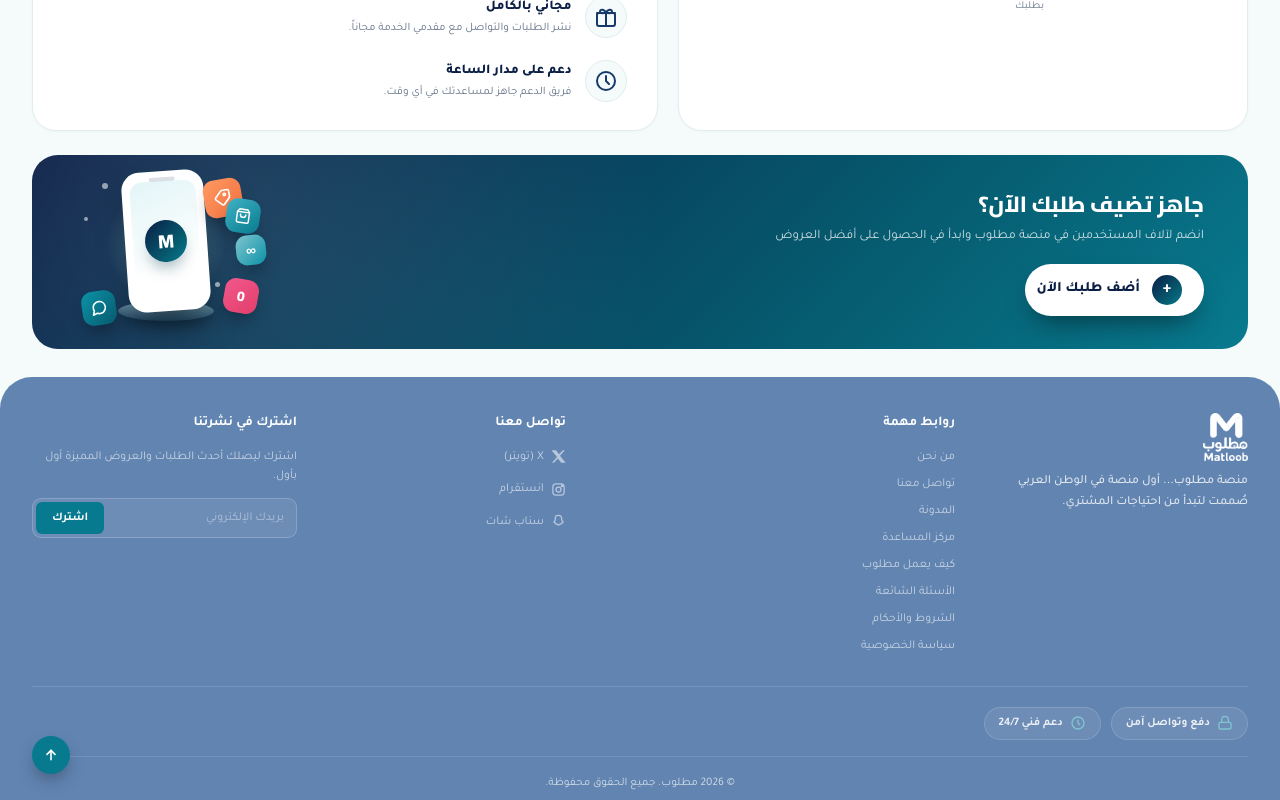
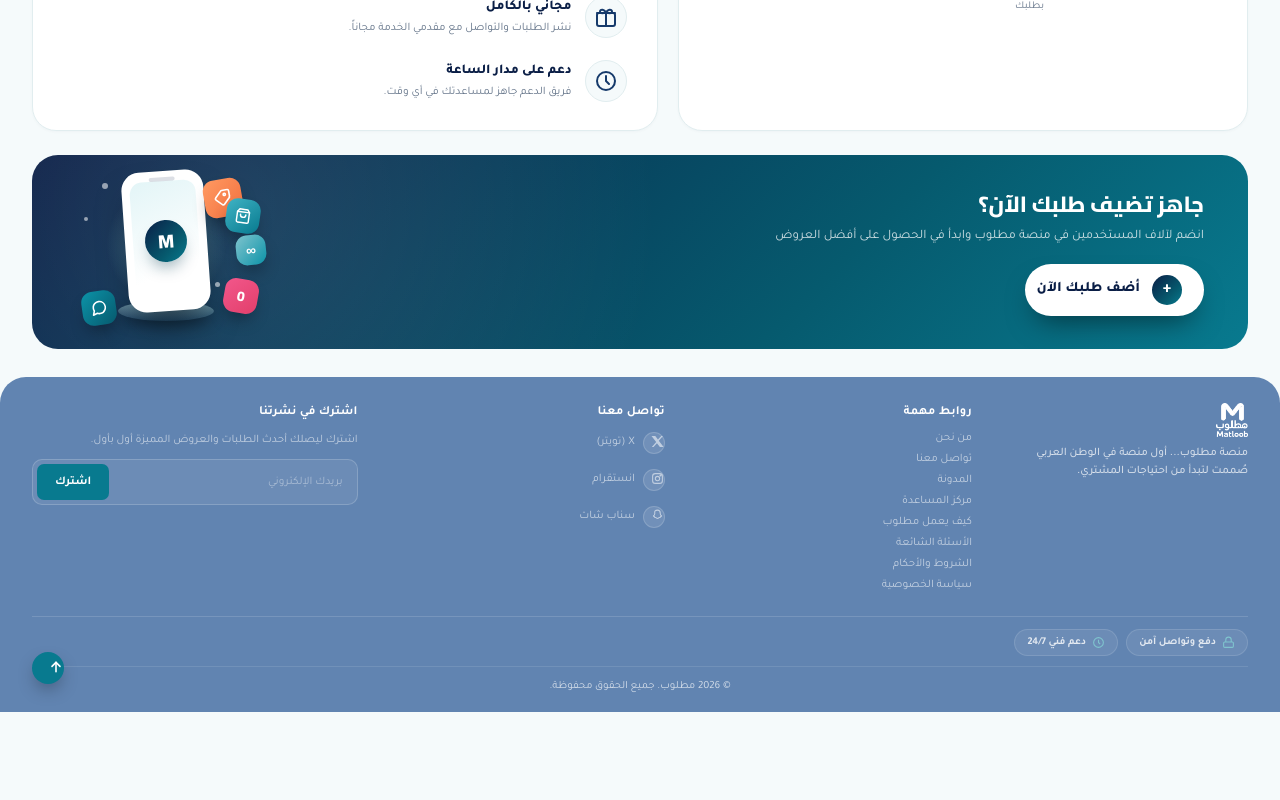
Before and after one commit to matloob2026/matloob-platform, a Next.js app: page / in a window 1280 px wide. Shown: the part 2238-3038 px from the top of the page. After the commit the page ends 2950 px from the top, so only its background shows below. Built offline with nearby package versions, Linux system fonts and the light colour scheme; no server answers; the database is empty.

Commit message:
footer-section-redesign
footer-section-redesign

```diff
--- a/src/content/marketing/homepage-body.html
+++ b/src/content/marketing/homepage-body.html
@@ -609,9 +609,9 @@
         <div>
           <h4>تواصل معنا</h4>
           <ul class="footer-social-list">
-            <li><!--CMS:SOCIAL_X_START--><a href="#" aria-label="X"><svg width="15" height="15" viewBox="0 0 24 24" fill="currentColor"><path d="M18.9 2H22l-7.6 8.7L23.3 22h-6.9l-5.4-6.9L4.7 22H1.5l8.1-9.3L.9 2h7l4.9 6.3L18.9 2z"/></svg><span>X (تويتر)</span></a><!--CMS:SOCIAL_X_END--></li>
-            <li><!--CMS:SOCIAL_INSTAGRAM_START--><a href="#" aria-label="Instagram"><svg width="15" height="15" viewBox="0 0 24 24" fill="none" stroke="currentColor" stroke-width="2"><rect x="3" y="3" width="18" height="18" rx="5"/><circle cx="12" cy="12" r="4"/><circle cx="17.5" cy="6.5" r="1"/></svg><span>انستقرام</span></a><!--CMS:SOCIAL_INSTAGRAM_END--></li>
-            <li><a href="#" aria-label="Snapchat"><svg width="15" height="15" viewBox="0 0 24 24" fill="none" stroke="currentColor" stroke-width="2"><path d="M12 2c3 0 5 2.2 5 5.5 0 2 .5 3 1 3.7.5.6 1.5 1 1.5 1.6 0 .7-1.2 1-2 1.3-.2 1 0 1.4-.6 1.6-.6.2-1.6-.1-2.2.3-.6.4-1 1.5-2.7 1.5s-2.1-1.1-2.7-1.5c-.6-.4-1.6-.1-2.2-.3-.6-.2-.4-.6-.6-1.6-.8-.3-2-.6-2-1.3 0-.6 1-1 1.5-1.6.5-.7 1-1.7 1-3.7C6 4.2 8 2 12 2z"/></svg><span>سناب شات</span></a></li>
+            <li><!--CMS:SOCIAL_X_START--><a href="#" aria-label="X"><span class="social-icon"><svg width="13" height="13" viewBox="0 0 24 24" fill="currentColor"><path d="M18.9 2H22l-7.6 8.7L23.3 22h-6.9l-5.4-6.9L4.7 22H1.5l8.1-9.3L.9 2h7l4.9 6.3L18.9 2z"/></svg></span><span>X (تويتر)</span></a><!--CMS:SOCIAL_X_END--></li>
+            <li><!--CMS:SOCIAL_INSTAGRAM_START--><a href="#" aria-label="Instagram"><span class="social-icon"><svg width="13" height="13" viewBox="0 0 24 24" fill="none" stroke="currentColor" stroke-width="2"><rect x="3" y="3" width="18" height="18" rx="5"/><circle cx="12" cy="12" r="4"/><circle cx="17.5" cy="6.5" r="1"/></svg></span><span>انستقرام</span></a><!--CMS:SOCIAL_INSTAGRAM_END--></li>
+            <li><a href="#" aria-label="Snapchat"><span class="social-icon"><svg width="13" height="13" viewBox="0 0 24 24" fill="none" stroke="currentColor" stroke-width="2"><path d="M12 2c3 0 5 2.2 5 5.5 0 2 .5 3 1 3.7.5.6 1.5 1 1.5 1.6 0 .7-1.2 1-2 1.3-.2 1 0 1.4-.6 1.6-.6.2-1.6-.1-2.2.3-.6.4-1 1.5-2.7 1.5s-2.1-1.1-2.7-1.5c-.6-.4-1.6-.1-2.2-.3-.6-.2-.4-.6-.6-1.6-.8-.3-2-.6-2-1.3 0-.6 1-1 1.5-1.6.5-.7 1-1.7 1-3.7C6 4.2 8 2 12 2z"/></svg></span><span>سناب شات</span></a></li>
           </ul>
         </div>
         <div class="footer-newsletter-col">
--- a/src/styles/marketing.css
+++ b/src/styles/marketing.css
@@ -510,53 +510,61 @@
   .matloob-marketing-root .cta-dot.dot-3{width:5px; height:5px; bottom:40px; right:36px;}
 
   /* ===================== FOOTER ===================== */
-  .matloob-marketing-root footer.site{background:var(--footer-bg); color:rgba(255,255,255,.72); padding:36px 0 8px; position:relative; z-index:1; border-radius:32px 32px 0 0;}
-  .matloob-marketing-root .footer-top{display:grid; grid-template-columns:1.1fr 1.5fr 1fr 1.1fr; gap:28px; padding-bottom:22px; border-bottom:1px solid rgba(255,255,255,.14);}
-  .matloob-marketing-root .footer-brand{max-width:300px;}
-  .matloob-marketing-root .footer-logo{height:48px; width:auto; margin-bottom:10px; filter:brightness(0) invert(1);}
-  .matloob-marketing-root .footer-brand p{font-size:12.5px; font-weight:500; line-height:1.65; color:rgba(255,255,255,.78);}
-  .matloob-marketing-root .footer-grid{display:contents;}
+  .matloob-marketing-root footer.site{background:var(--footer-bg); color:rgba(255,255,255,.72); padding:26px 0 16px; position:relative; z-index:1; border-radius:26px 26px 0 0;}
+  .matloob-marketing-root .footer-top{display:flex; align-items:flex-start; justify-content:space-between; gap:26px; padding-bottom:16px; border-bottom:1px solid rgba(255,255,255,.14);}
+  .matloob-marketing-root .footer-brand{flex:0 0 250px; max-width:250px;}
+  .matloob-marketing-root .footer-logo{height:34px; width:auto; margin-bottom:8px; filter:brightness(0) invert(1);}
+  .matloob-marketing-root .footer-brand p{font-size:11.5px; font-weight:500; line-height:1.55; color:rgba(255,255,255,.7);}
+  .matloob-marketing-root .footer-grid{flex:1; display:grid; grid-template-columns:1fr 1fr 1.15fr; gap:24px;}
   .matloob-marketing-root .footer-grid h4,
-  .matloob-marketing-root .footer-newsletter-col h4{color:#fff; font-size:13.5px; margin-bottom:14px; font-weight:700;}
-  .matloob-marketing-root .footer-grid li{margin-bottom:9px; font-size:12px;}
-  .matloob-marketing-root .footer-grid a{color:rgba(255,255,255,.65); transition:color .2s ease; display:inline-flex; align-items:center; gap:7px;}
+  .matloob-marketing-root .footer-newsletter-col h4{color:#fff; font-size:12.5px; margin-bottom:10px; font-weight:700; letter-spacing:.2px;}
+  .matloob-marketing-root .footer-grid li{margin-bottom:6px; font-size:11.5px; line-height:1.3;}
+  .matloob-marketing-root .footer-grid a{color:rgba(255,255,255,.62); transition:color .2s ease; display:inline-flex; align-items:center; gap:8px;}
   .matloob-marketing-root .footer-grid a:hover{color:var(--teal-300);}
-  .matloob-marketing-root .footer-social-list a svg{opacity:.85; flex-shrink:0;}
-  .matloob-marketing-root .footer-newsletter-col p{font-size:12px; color:rgba(255,255,255,.65); line-height:1.6; margin-bottom:12px;}
+  .matloob-marketing-root .footer-social-list li{margin-bottom:8px;}
+  .matloob-marketing-root .footer-social-list .social-icon{
+    flex-shrink:0; width:22px; height:22px; border-radius:50%;
+    background:rgba(255,255,255,.1); border:1px solid rgba(255,255,255,.16);
+    line-height:22px; text-align:center;
+  }
+  .matloob-marketing-root .footer-social-list .social-icon svg{position:relative; top:2px; opacity:.9;}
+  .matloob-marketing-root .footer-social-list a:hover .social-icon{background:var(--teal-600); border-color:var(--teal-600);}
+  .matloob-marketing-root .footer-newsletter-col p{font-size:11.5px; color:rgba(255,255,255,.6); line-height:1.5; margin-bottom:10px;}
   .matloob-marketing-root .footer-newsletter-col .newsletter{
-    display:flex; gap:0; background:rgba(255,255,255,.08); border:1px solid rgba(255,255,255,.18);
-    border-radius:9px; padding:3px; max-width:100%;
+    display:flex; gap:6px; background:rgba(255,255,255,.07); border:1px solid rgba(255,255,255,.18);
+    border-radius:10px; padding:4px; max-width:100%;
   }
   .matloob-marketing-root .footer-newsletter-col .newsletter input{
-    flex:1; background:transparent; border:none; outline:none; color:#fff;
-    font-family:'Tajawal',sans-serif; font-size:12px; padding:0 9px;
+    flex:1; min-width:0; background:transparent; border:none; outline:none; color:#fff;
+    font-family:'Tajawal',sans-serif; font-size:11.5px; padding:0 10px;
   }
-  .matloob-marketing-root .footer-newsletter-col .newsletter input::placeholder{color:rgba(255,255,255,.45);}
+  .matloob-marketing-root .footer-newsletter-col .newsletter input::placeholder{color:rgba(255,255,255,.42);}
   .matloob-marketing-root .footer-newsletter-col .newsletter button{
-    background:var(--teal-600); color:#fff; padding:7px 16px; border-radius:6px;
-    font-size:12px; font-weight:700; transition:background .2s ease;
+    background:var(--teal-600); color:#fff; padding:9px 18px; border-radius:7px;
+    font-size:12px; font-weight:700; transition:background .2s ease, transform .2s ease; flex-shrink:0;
   }
-  .matloob-marketing-root .footer-newsletter-col .newsletter button:hover{background:var(--teal-500);}
+  .matloob-marketing-root .footer-newsletter-col .newsletter button:hover{background:var(--teal-500); transform:translateY(-1px);}
 
-  .matloob-marketing-root .trust-row{display:flex; gap:10px; flex-wrap:wrap; padding:20px 0 0;}
+  .matloob-marketing-root .trust-row{display:flex; gap:8px; flex-wrap:wrap; padding:12px 0 0;}
   .matloob-marketing-root .trust-badge{
-    display:flex; align-items:center; gap:7px; font-size:11.5px; font-weight:600; color:rgba(255,255,255,.85);
-    background:rgba(255,255,255,.08); border:1px solid rgba(255,255,255,.14); padding:7px 14px; border-radius:999px;
+    display:flex; align-items:center; gap:6px; font-size:10.5px; font-weight:600; color:rgba(255,255,255,.8);
+    background:rgba(255,255,255,.07); border:1px solid rgba(255,255,255,.12); padding:5px 12px; border-radius:999px;
   }
-  .matloob-marketing-root .trust-badge svg{color:var(--teal-300);}
+  .matloob-marketing-root .trust-badge svg{color:var(--teal-300); width:13px; height:13px;}
 
   .matloob-marketing-root .footer-bottom{
     display:flex; align-items:center; justify-content:center; position:relative;
-    padding-top:18px; margin-top:16px; border-top:1px solid rgba(255,255,255,.12);
-    font-size:11.5px;
+    padding-top:12px; margin-top:10px; border-top:1px solid rgba(255,255,255,.1);
+    font-size:11px;
   }
   .matloob-marketing-root .scroll-top-btn{
-    position:absolute; left:0; bottom:18px;
-    width:38px; height:38px; border-radius:50%;
+    position:absolute; left:0; bottom:12px;
+    width:32px; height:32px; border-radius:50%;
     background:var(--teal-600); color:#fff;
-    display:flex; align-items:center; justify-content:center;
+    line-height:32px; text-align:center;
     box-shadow:0 8px 18px -4px rgba(0,0,0,.35); transition:transform .2s ease, background .2s ease;
   }
+  .matloob-marketing-root .scroll-top-btn svg{position:relative; top:7px;}
   .matloob-marketing-root .scroll-top-btn:hover{background:var(--teal-500); transform:translateY(-2px);}
 
   /* ============================================================
@@ -667,17 +675,18 @@
     .matloob-marketing-root .cta-illustration{display:none;}
 
     /* ---- Footer: reduced height + spacing, rounded top kept ---- */
-    .matloob-marketing-root footer.site{padding:24px 0 7px; border-radius:22px 22px 0 0;}
-    .matloob-marketing-root .footer-top{grid-template-columns:1fr 1fr; gap:22px; padding-bottom:16px;}
-    .matloob-marketing-root .footer-brand{max-width:100%; grid-column:1 / -1;}
-    .matloob-marketing-root .footer-logo{height:36px; margin-bottom:6px;}
+    .matloob-marketing-root footer.site{padding:20px 0 6px; border-radius:20px 20px 0 0;}
+    .matloob-marketing-root .footer-top{flex-direction:column; gap:18px; padding-bottom:14px;}
+    .matloob-marketing-root .footer-brand{max-width:100%; flex-basis:auto;}
+    .matloob-marketing-root .footer-logo{height:30px; margin-bottom:6px;}
+    .matloob-marketing-root .footer-grid{grid-template-columns:1fr 1fr; width:100%;}
     .matloob-marketing-root .footer-newsletter-col{grid-column:1 / -1;}
-    .matloob-marketing-root .footer-grid h4, .matloob-marketing-root .footer-newsletter-col h4{font-size:12.5px; margin-bottom:8px;}
-    .matloob-marketing-root .footer-grid li{margin-bottom:6px; font-size:11px;}
-    .matloob-marketing-root .trust-row{gap:9px; padding:14px 0 0;}
-    .matloob-marketing-root .trust-badge{font-size:10px; padding:6px 11px;}
-    .matloob-marketing-root .footer-bottom{padding-top:14px; font-size:10px;}
-    .matloob-marketing-root .scroll-top-btn{width:32px; height:32px; bottom:14px;}
+    .matloob-marketing-root .footer-grid h4, .matloob-marketing-root .footer-newsletter-col h4{font-size:12px; margin-bottom:7px;}
+    .matloob-marketing-root .footer-grid li{margin-bottom:5px; font-size:11px;}
+    .matloob-marketing-root .trust-row{gap:7px; padding:10px 0 0;}
+    .matloob-marketing-root .trust-badge{font-size:9.5px; padding:5px 10px;}
+    .matloob-marketing-root .footer-bottom{padding-top:10px; font-size:10px;}
+    .matloob-marketing-root .scroll-top-btn{width:30px; height:30px; bottom:10px;}
 
     /* ---- Performance: no animation / motion on mobile ---- */
     .matloob-marketing-root .reveal{opacity:1 !important; transform:none !important; transition:none !important;}
```
